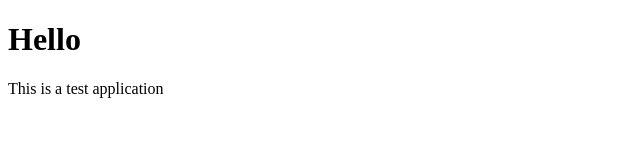
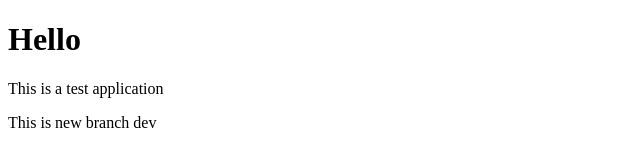
Before and after one commit to Kaushik-2802/Test1, a plain HTML site: page test.html in a window 1280 px wide. Shown: the whole page, without its empty margins (0-640 px from the left). Drawn offline with Linux system fonts and the light colour scheme.

Commit message:
dev branch

```diff
--- a/test.html
+++ b/test.html
@@ -8,5 +8,6 @@
 <body>
     <h1>Hello</h1>
     <p>This is a test application</p>
+    <p>This is new branch dev</p>
 </body>
 </html>
```
